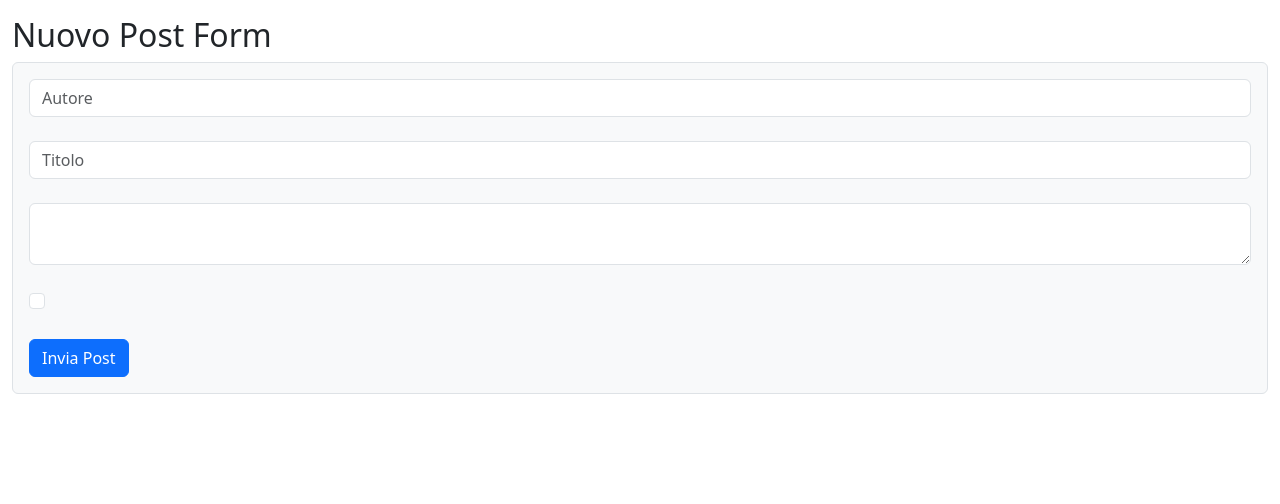
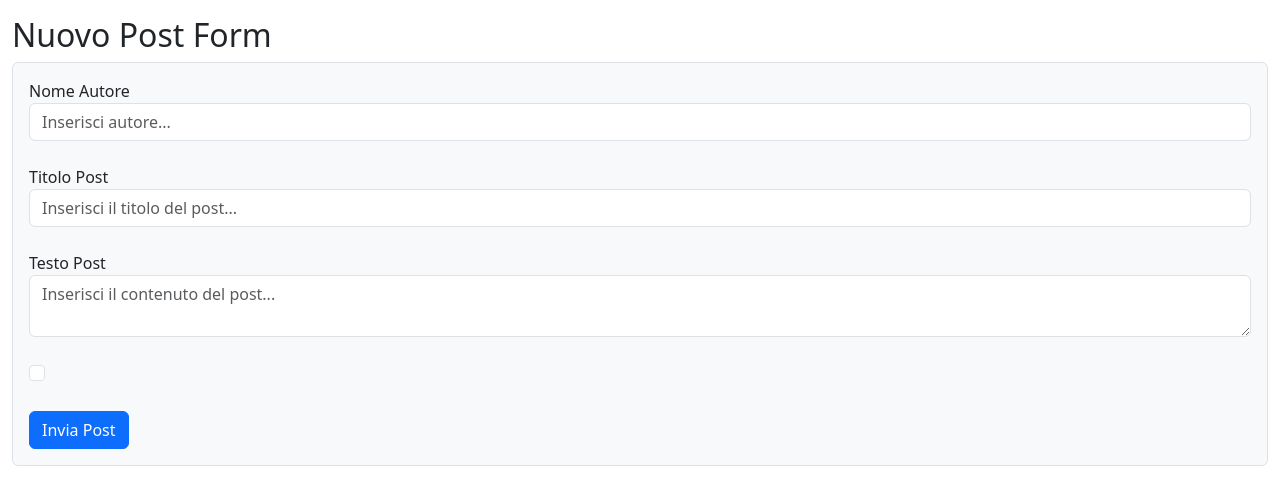
Before and after one commit to davide-delgiudice/react-post-form, a React (Vite) app: page / in a window 1280 px wide. Shown: the top 504 px of the page. Built offline with nearby package versions, Linux system fonts and the light colour scheme.

Commit message:
[UPD] add label tags

```diff
--- a/src/components/PostForm.jsx
+++ b/src/components/PostForm.jsx
@@ -17,25 +17,29 @@ function PostForm() {
           <form className='border rounded bg-light p-3'>
             <div className='row g-4'>
               <div className="col-12">
+                <label htmlFor="" className='control-label'>Nome Autore</label>
                 <input
                   type="text"
-                  placeholder='Autore'
+                  placeholder='Inserisci autore...'
                   className='form-control'
                   value=""
                 />
               </div>
               <div className="col-12">
+                <label htmlFor="" className='control-label'>Titolo Post</label>
                 <input
                   type="text"
-                  placeholder='Titolo'
+                  placeholder='Inserisci il titolo del post...'
                   className='form-control'
                   value=""
                 />
               </div>
               <div className='col-12'>
+                <label htmlFor="" className='control-label'>Testo Post</label>
                 <textarea
                   name=""
                   id=""
+                  placeholder='Inserisci il contenuto del post...'
                   className='form-control'
                   value=""
                 >
```
